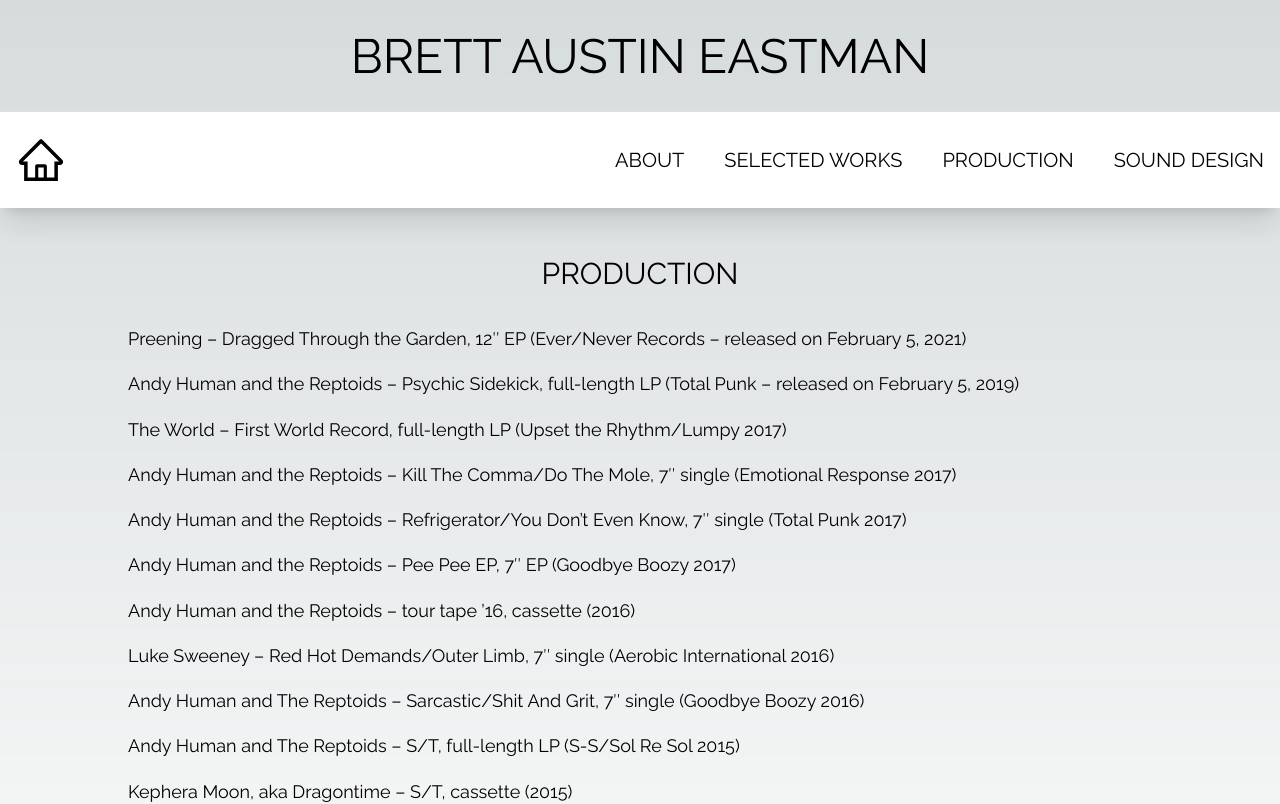
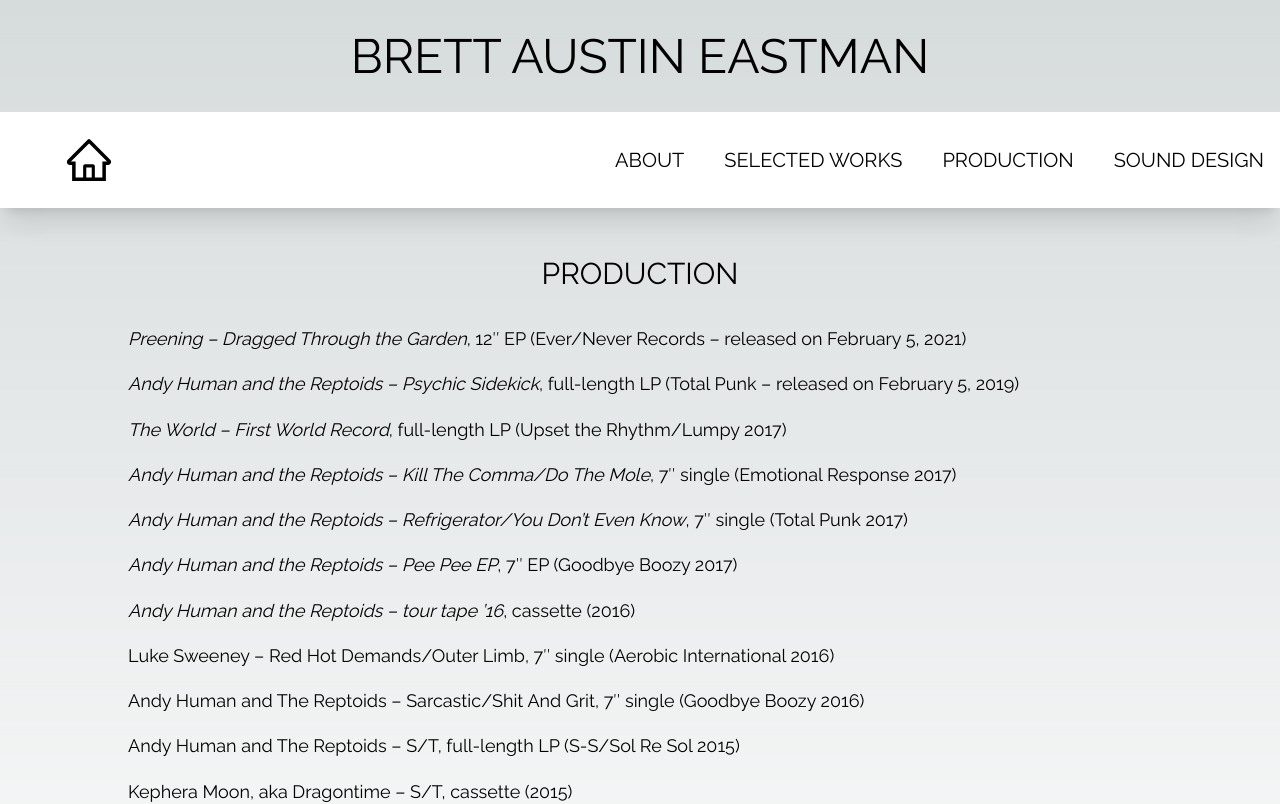
Before and after one commit to BrettEastman/brettaustineastman, a Next.js app: page /production in a window 1280 px wide. Shown: the top 804 px of the page. Built offline with nearby package versions, Linux system fonts and the light colour scheme.

Commit message:
Add more links to production, some italics to sound design

```diff
--- a/app/layout.tsx
+++ b/app/layout.tsx
@@ -6,8 +6,8 @@ import Navbar from '@/components/Navbar';
 const raleway = Raleway({ subsets: ['latin'] })
 
 export const metadata = {
-  title: 'Create Next App',
-  description: 'Generated by create next app',
+  title: 'Brett Austin Eastman',
+  description: 'Portfolio site of Brett Austin Eastman',
 }
 
 export default function RootLayout({
--- a/app/production/page.tsx
+++ b/app/production/page.tsx
@@ -1,69 +1,73 @@
 export default function Production() {
+  const ulClass = 'mb-4';
+  const aClass = 'hover:border-b';
   return (
     <>
       <h3 className="flex justify-around uppercase text-3xl p-8 mt-4">Production</h3>
       <div className="flex flex-col max-w-5xl m-auto h-screen">
         <div className="leading-relaxed text-lg">
-          <p className="mb-4">
-            Preening – Dragged Through the Garden, 12″ EP (Ever/Never Records – released on February 5, 2021)
-          </p>
-          <p className="mb-4">
-            Andy Human and the Reptoids – Psychic Sidekick, full-length LP (Total Punk – released on February 5, 2019)
-          </p>
-          <p className="mb-4">
-            The World – First World Record, full-length LP (Upset the Rhythm/Lumpy 2017)
-          </p>
-          <p className="mb-4">
-            Andy Human and the Reptoids – Kill The Comma/Do The Mole, 7″ single (Emotional Response 2017)
-          </p>
-          <p className="mb-4">
-            Andy Human and the Reptoids – Refrigerator/You Don’t Even Know, 7″ single (Total Punk 2017)
-          </p>
-          <p className="mb-4">
-            Andy Human and the Reptoids – Pee Pee EP, 7″ EP (Goodbye Boozy 2017)
-          </p>
-          <p className="mb-4">
-            Andy Human and the Reptoids – tour tape ’16, cassette (2016)
-          </p>
-          <p className="mb-4">
+          <ul className={ulClass}>
+            <a className={aClass} href="https://evernever-records.bandcamp.com/album/dragged-through-the-garden"><em>Preening – Dragged Through the Garden</em></a>, 12″ EP (Ever/Never Records – released on February 5, 2021)
+          </ul>
+          <ul className={ulClass}>
+            <a className={aClass} href="https://andyhumanthereptoids.bandcamp.com/album/psychic-sidekick?action=share&from=embed"><em>Andy Human and the Reptoids – Psychic Sidekick</em></a>, full-length LP (Total Punk – released on February 5, 2019)
+          </ul>
+          <ul className={ulClass}>
+            <a className={aClass} href="https://soundcloud.com/upset-the-rhythm/the-world-hot-shopper"><em>The World – First World Record</em></a>, full-length LP (Upset the Rhythm/Lumpy 2017)
+          </ul>
+          <ul className={ulClass}>
+            <a className={aClass} href="https://youtu.be/aqXun83bywc"><em>Andy Human and the Reptoids – Kill The Comma/Do The Mole</em></a>, 7″ single (Emotional Response 2017)
+          </ul>
+          <ul className={ulClass}>
+            <a className={aClass} href="https://soundcloud.com/totalpunkrecords/andy-human-the-reptoids-refrigerator"><em>Andy Human and the Reptoids – Refrigerator/You Don’t Even Know</em></a>, 7″ single (Total Punk 2017)
+          </ul>
+          <ul className={ulClass}>
+            <a className={aClass} href="https://soundcloud.com/goodbye-boozy-records/andy-human-and-the-repts-exist-in-piss"><em>Andy Human and the Reptoids – Pee Pee EP</em></a>, 7″ EP (Goodbye Boozy 2017)
+          </ul>
+          <ul className={ulClass}>
+            <a className={aClass} href="https://youtu.be/1IAtSSf4la8?t=370"><em>Andy Human and the Reptoids – tour tape ’16</em></a>, cassette (2016)
+          </ul>
+
+
+          <ul className={ulClass}>
             Luke Sweeney – Red Hot Demands/Outer Limb, 7″ single (Aerobic International 2016)
-          </p>
-          <p className="mb-4">
+          </ul>
+          <ul className={ulClass}>
             Andy Human and The Reptoids – Sarcastic/Shit And Grit, 7″ single (Goodbye Boozy 2016)
-          </p>
-          <p className="mb-4">
+          </ul>
+          <ul className={ulClass}>
             Andy Human and The Reptoids – S/T, full-length LP (S-S/Sol Re Sol 2015)
-          </p>
-          <p className="mb-4">
+          </ul>
+          <ul className={ulClass}>
             Kephera Moon, aka Dragontime – S/T, cassette (2015)
-          </p>
-          <p className="mb-4">
+          </ul>
+          <ul className={ulClass}>
             Penny Machine – S/T, cassette (2014)
-          </p>
-          <p className="mb-4">
+          </ul>
+          <ul className={ulClass}>
             BAUS – Idol Minds, full-length LP (2014)
-          </p>
-          <p className="mb-4">
+          </ul>
+          <ul className={ulClass}>
             Luke Sweeney – Tie Mao To Mined, b-side to “Miss Me” single (2014)
-          </p>
-          <p className="mb-4">
+          </ul>
+          <ul className={ulClass}>
             PANG – Young Professionals, 7″ EP (Grazer 2013)
-          </p>
-          <p className="mb-4">
+          </ul>
+          <ul className={ulClass}>
             The Dick Burrill’s – Never Let Go (Pleonasm 2014)
-          </p>
-          <p className="mb-4">
+          </ul>
+          <ul className={ulClass}>
             The Dick Burrill’s – Dig Out ‘Ol Dick’s Records (Pleonasm 2012)
-          </p>
-          <p className="mb-4">
+          </ul>
+          <ul className={ulClass}>
             LENZ – Ways To End A Day, full-length (1234Go! 2013)
-          </p>
-          <p className="mb-4">
+          </ul>
+          <ul className={ulClass}>
             LENZ – Under Neon, 12″ EP (Tic Tac Totally 2012)
-          </p>
-          <p className="mb-4">
+          </ul>
+          <ul className={ulClass}>
             MONTRA – S/T, full-length (2010)
-          </p>
+          </ul>
         </div>
       </div>
     </>
--- a/app/sound_design/page.tsx
+++ b/app/sound_design/page.tsx
@@ -25,8 +25,8 @@ export default function SoundDesign() {
             including Los Angeles based artists, western re-enactors, and
             regional American Indians.
           </p>
-          <div className="mb-8"><a className={aClass} href="https://www.amazon.com/Murder-Hi-Good-David-Nordstrom/dp/B08W8W7BRF">Watch</a> on Amazon</div>
-          <div className="mb-8"><a className={aClass} href="https://www.imdb.com/title/tt2182390/">The Murder of Hi Good</a> on IMDB.</div>
+          <div className="mb-8"><a className={aClass} href="https://www.amazon.com/Murder-Hi-Good-David-Nordstrom/dp/B08W8W7BRF"><em>Watch</em></a> on Amazon</div>
+          <div className="mb-8"><a className={aClass} href="https://www.imdb.com/title/tt2182390/"><em>The Murder of Hi Good</em></a> on IMDB.</div>
         </div>
       </div>
     </>
--- a/components/Navbar.tsx
+++ b/components/Navbar.tsx
@@ -15,7 +15,7 @@ export default function Navbar() {
       <nav className="w-full h-24 shadow-xl bg-white font-raleway">
         <div className="flex justify-between items-center h-full w-full px-4 2xl: px-16">
           <Link href={"/"}>
-            <AiOutlineHome size={50} className="cursor-pointer"/>
+            <AiOutlineHome size={50} className="cursor-pointer ml-12"/>
           </Link>
           <div className="hidden sm:flex">
             <ul className="hidden sm:flex">
```
